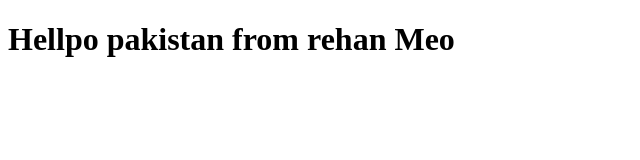
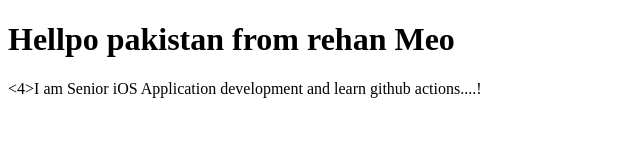
Before and after one commit to Rehanmeo/simpleliveweb, a plain HTML site: page index.html in a window 1280 px wide. Shown: the whole page, without its empty margins (0-640 px from the left). Drawn offline with Linux system fonts and the light colour scheme.

Commit message:
Update my Code
update my actions code

```diff
--- a/index.html
+++ b/index.html
@@ -5,5 +5,6 @@
 </head>
 <body>
     <h1>Hellpo pakistan from rehan Meo</h1>
+    <4>I am Senior iOS Application development and learn github actions....!</4>
 </body>
 </html>
```
